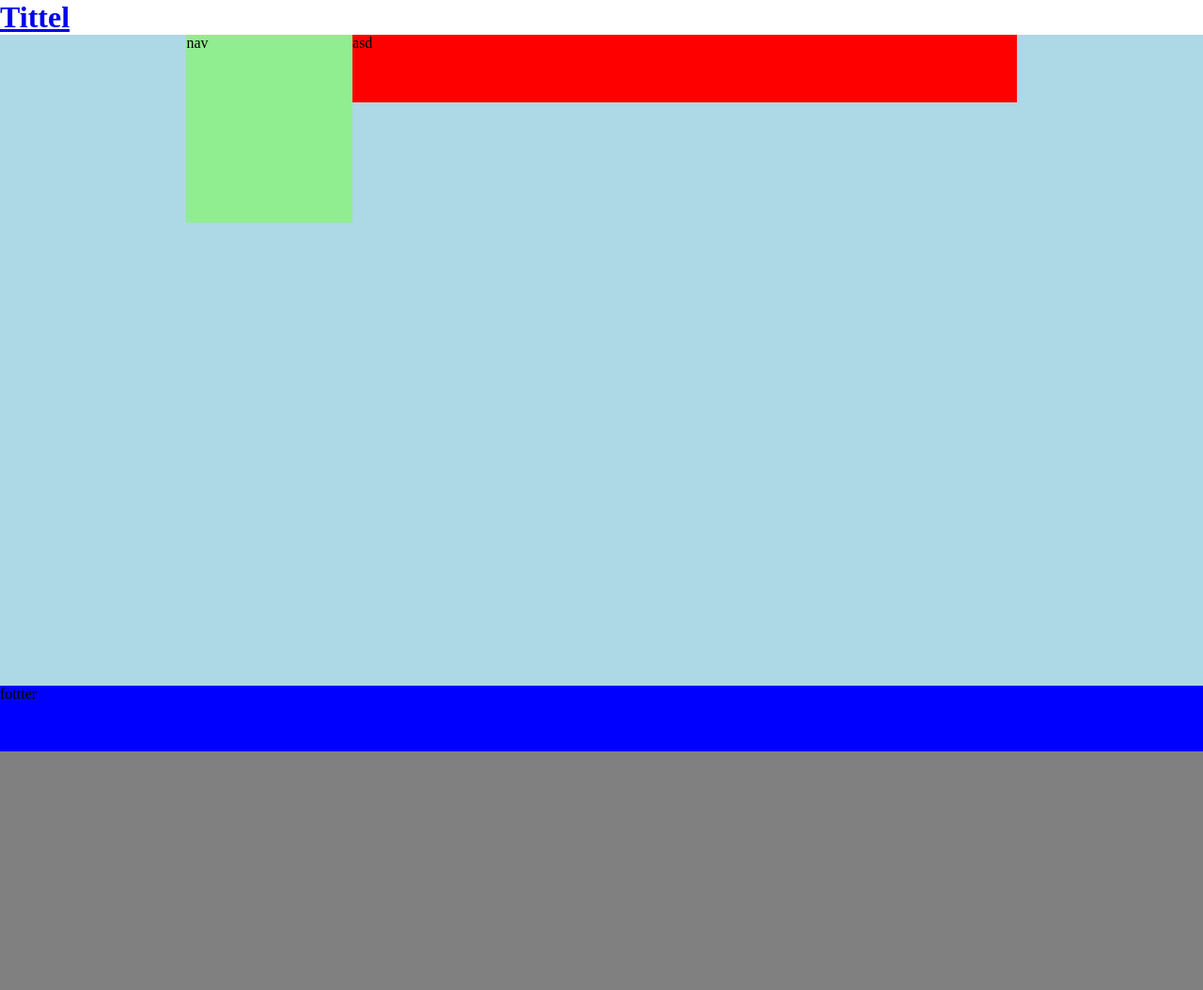
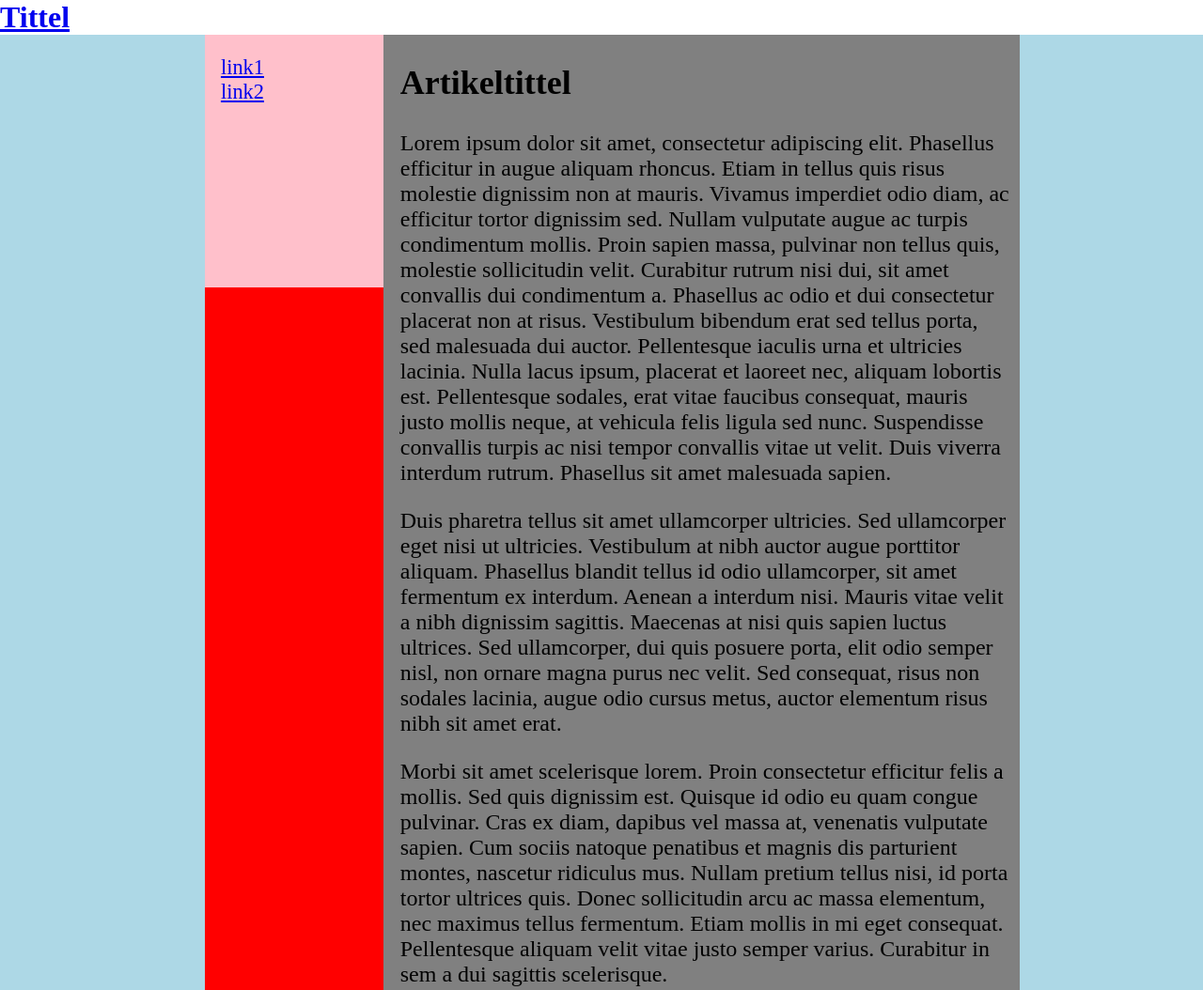
Before and after one commit to oipat/oipat.github.io, a plain HTML site: page index.html in a window 1280 px wide. Shown: the top 1054 px of the page at 94% size. Before the commit the page ends 800 px from the top, so only its background shows below. Drawn offline with Linux system fonts and the light colour scheme.

Commit message:
Update index.html

```diff
--- a/index.html
+++ b/index.html
@@ -3,60 +3,66 @@
 <head>
 <meta name="viewport" content="width=device-width" />
 <style>
-
 body, html {
   height: 100%;
   margin: 0;
   background-color: grey;
 }
-
+ul {
+  padding: 0;
+}
 h1 {
   padding: 0;
   margin: 0;
 }
-
 h1.title {
   float: left;
 }
-
 div.header {
   width: 100%;
   background-color: white;
   float: left;
 }
-
 div.hamburger {
   float: right;
+  height: 2em;
 }
-
+div.hamburger:hover {
+  cursor: pointer;
+}
 div.footer {
   width: 100%;
   background-color: blue;
-  height: 70px;
+  height: 4em;
   position: absolute;
   bottom: 0;
   left: 0;
 }
-
 div.wrapper {
-  height: 100%;
+  min-height: 100%;
+  position: relative;
   background-color: lightblue;
 }
-
 div.container {
   width: 100%;
   margin: 0 auto;
-  padding-bottom: 70px;
+  float: left;
 }
-
 div.content {
   background-color: red;
   float: left;
-  width: 100%;
-  height: 100%;
+  margin-bottom: 4em;
 }
-
-nav.hamburger {
+article {
+  background-color: grey;
+  padding-left: 2%;
+  padding-right: 1%;
+  width: 97%;
+  float: left;
+  font-face: arial;
+  font-size: 1.5em;
+}
+nav {
   position: absolute;
   left: 0;
   top: 0;
@@ -67,56 +73,60 @@ nav.hamburger {
   z-index: 2;
   animation-name: hamburger;
   animation-duration: 0.6s;
+  font-size: 3em;
+  padding-left: 2%;
 }
-
-nav.wide {
-  background-color: lightgreen;
+nav li {
+  list-style-type: none;
+}
+@media screen and (min-width: 50em) {
+  nav {
+    display: block !important; // overwrite the embedded style in element
+    z-index: 0;
+    position: relative;
+    background-color: pink;
     float: left;
-  display: none;
     width: 20%;
-  min-height: 200px;
-}
-
-@media screen and (min-width: 40em) {
-  nav.wide {
-    float: left;
-    display: block;
+    min-height: 12em;
+    animation-name: none;
+    font-size: 1.4em;
   }
   div.container {
-    width: 69%;
-    clear: both;
+    width: 77%;
+    margin-left: 17%;
+    float: left;
   }
   div.content {
-    width: 80%;
+    width: 88%;
+  }
+  article {
+    background-color: grey;
+    padding-left: 2%;
+    padding-right: 1%;
+    width: 75%;
+    float: left;
   }
   div.hamburger {
     display: none;
   }
 }
-
 @keyframes hamburger {
   from {
-    left: -500px;
+    left: -40em;
   }
   to {
     left: 0;
   }
 }
-
 </style>
 </head>
+
 <body>
 
-  <nav class="hamburger">
-      <ul>
-        <li>link1</li>
-        <li>link2</li>
-      </ul>
-  </nav>
 <div class="wrapper">
   <div class="header">
     <h1 class="title">
-        <a href="/#">
+      <a href="./#">
         Tittel
       </a>
     </h1>
@@ -125,18 +135,40 @@ nav.wide {
     </div>
   </div>
   <div class="container">
-      <nav class="wide">
-        nav
+    <div class="content">
+      <nav class="hidden">
+        <ul>
+          <li><a href="#/link1">link1</a></li>
+          <li><a href="#/link2">link2</a></li>
+        </ul>
       </nav>
-
-      <div class="content">
-        asd
-        <br/>
-        <br/>
-        <br/>
-        <br/>
+      <article>
+        <h2>Artikeltittel</h2>
+        <p>
+          Lorem ipsum dolor sit amet, consectetur adipiscing elit. Phasellus efficitur in augue aliquam rhoncus. Etiam in tellus quis risus molestie dignissim non at mauris. Vivamus imperdiet odio diam, ac efficitur tortor dignissim sed. Nullam vulputate augue ac turpis condimentum mollis. Proin sapien massa, pulvinar non tellus quis, molestie sollicitudin velit. Curabitur rutrum nisi dui, sit amet convallis dui condimentum a. Phasellus ac odio et dui consectetur placerat non at risus. Vestibulum bibendum erat sed tellus porta, sed malesuada dui auctor. Pellentesque iaculis urna et ultricies lacinia. Nulla lacus ipsum, placerat et laoreet nec, aliquam lobortis est. Pellentesque sodales, erat vitae faucibus consequat, mauris justo mollis neque, at vehicula felis ligula sed nunc. Suspendisse convallis turpis ac nisi tempor convallis vitae ut velit. Duis viverra interdum rutrum. Phasellus sit amet malesuada sapien.
+        </p>
+        <p>
+          Duis pharetra tellus sit amet ullamcorper ultricies. Sed ullamcorper eget nisi ut ultricies. Vestibulum at nibh auctor augue porttitor aliquam. Phasellus blandit tellus id odio ullamcorper, sit amet fermentum ex interdum. Aenean a interdum nisi. Mauris vitae velit a nibh dignissim sagittis. Maecenas at nisi quis sapien luctus ultrices. Sed ullamcorper, dui quis posuere porta, elit odio semper nisl, non ornare magna purus nec velit. Sed consequat, risus non sodales lacinia, augue odio cursus metus, auctor elementum risus nibh sit amet erat.
+        </p>
+        <p>
+          Morbi sit amet scelerisque lorem. Proin consectetur efficitur felis a mollis. Sed quis dignissim est. Quisque id odio eu quam congue pulvinar. Cras ex diam, dapibus vel massa at, venenatis vulputate sapien. Cum sociis natoque penatibus et magnis dis parturient montes, nascetur ridiculus mus. Nullam pretium tellus nisi, id porta tortor ultrices quis. Donec sollicitudin arcu ac massa elementum, nec maximus tellus fermentum. Etiam mollis in mi eget consequat. Pellentesque aliquam velit vitae justo semper varius. Curabitur in sem a dui sagittis scelerisque.
+        </p>
+        <p>
+          Donec malesuada est urna, ac scelerisque elit accumsan id. Quisque tellus enim, vulputate ut consequat ut, varius at tortor. Suspendisse quis ipsum at risus ultricies tincidunt ut id ligula. Nullam non scelerisque sem. Nulla condimentum tristique nulla ut sodales. Sed vel molestie tortor. Suspendisse sagittis ut ex ac rhoncus. Suspendisse vitae dictum est, mattis molestie metus. Vivamus porta pretium tortor, quis luctus nisl facilisis eget.
+        </p>
+        <p>
+          Donec malesuada est urna, ac scelerisque elit accumsan id. Quisque tellus enim, vulputate ut consequat ut, varius at tortor. Suspendisse quis ipsum at risus ultricies tincidunt ut id ligula. Nullam non scelerisque sem. Nulla condimentum tristique nulla ut sodales. Sed vel molestie tortor. Suspendisse sagittis ut ex ac rhoncus. Suspendisse vitae dictum est, mattis molestie metus. Vivamus porta pretium tortor, quis luctus nisl facilisis eget.
+        </p>
+        <p>
+          Donec malesuada est urna, ac scelerisque elit accumsan id. Quisque tellus enim, vulputate ut consequat ut, varius at tortor. Suspendisse quis ipsum at risus ultricies tincidunt ut id ligula. Nullam non scelerisque sem. Nulla condimentum tristique nulla ut sodales. Sed vel molestie tortor. Suspendisse sagittis ut ex ac rhoncus. Suspendisse vitae dictum est, mattis molestie metus. Vivamus porta pretium tortor, quis luctus nisl facilisis eget.
+        </p>
+        <p>
+          Duis aliquet massa vel quam faucibus, non ultrices mauris placerat. Cras metus ipsum, efficitur quis neque non, porttitor condimentum nunc. Suspendisse et convallis tellus. Duis elementum, dolor eu faucibus vulputate, felis est commodo ipsum, id maximus magna mauris id purus. Maecenas quis mi interdum, tristique dui sed, faucibus leo. Vestibulum in lacus scelerisque, pellentesque diam at, mollis justo. Mauris lobortis imperdiet felis, id pulvinar arcu. Cras feugiat nisl quis ante feugiat bibendum. Nam pellentesque in nisi sollicitudin rutrum. Morbi auctor ut est quis gravida.
+        </p>
+      </article>
     </div>
   </div>
+  <br style="clear: both;" />
   <div class="footer">
     fottter
   </div>
@@ -146,22 +178,30 @@ nav.wide {
 var displaymenu = false;
 document.querySelector("div.hamburger").addEventListener("click", function(event) {
   if(!displaymenu) {
-    document.querySelector("nav.hamburger").style.display = "block";
+    document.querySelector("nav").style.display = "block";
     displaymenu = true;
   }
   else {
-    document.querySelector("nav.hamburger").style.display="none";
+    document.querySelector("nav").style.display="none";
+    displaymenu = false;
+  }
+});
+document.querySelector("div.wrapper").addEventListener("click", function(event) {
+  if(event.target.className != "hamburger" && event.target.tagName.toLowerCase() != "nav"
+     && displaymenu) {
+    document.querySelector("nav").style.display="none";
     displaymenu = false;
   }
 });
 
-document.querySelector("div.wrapper").addEventListener("click", function(event) {
-  if( event.target.className != "hamburger" && displaymenu) {
-    document.querySelector("nav.hamburger").style.display="none";
-    displaymenu = false;
+this.addEventListener("hashchange", router);
+
+function router() {
+  var url = location.hash.slice(1) || '/';
+  console.log(url);
 }
-});
 </script>
+
 </body>
 
 </html>
```
Lines whose indentation alone changed are shown as unchanged.
